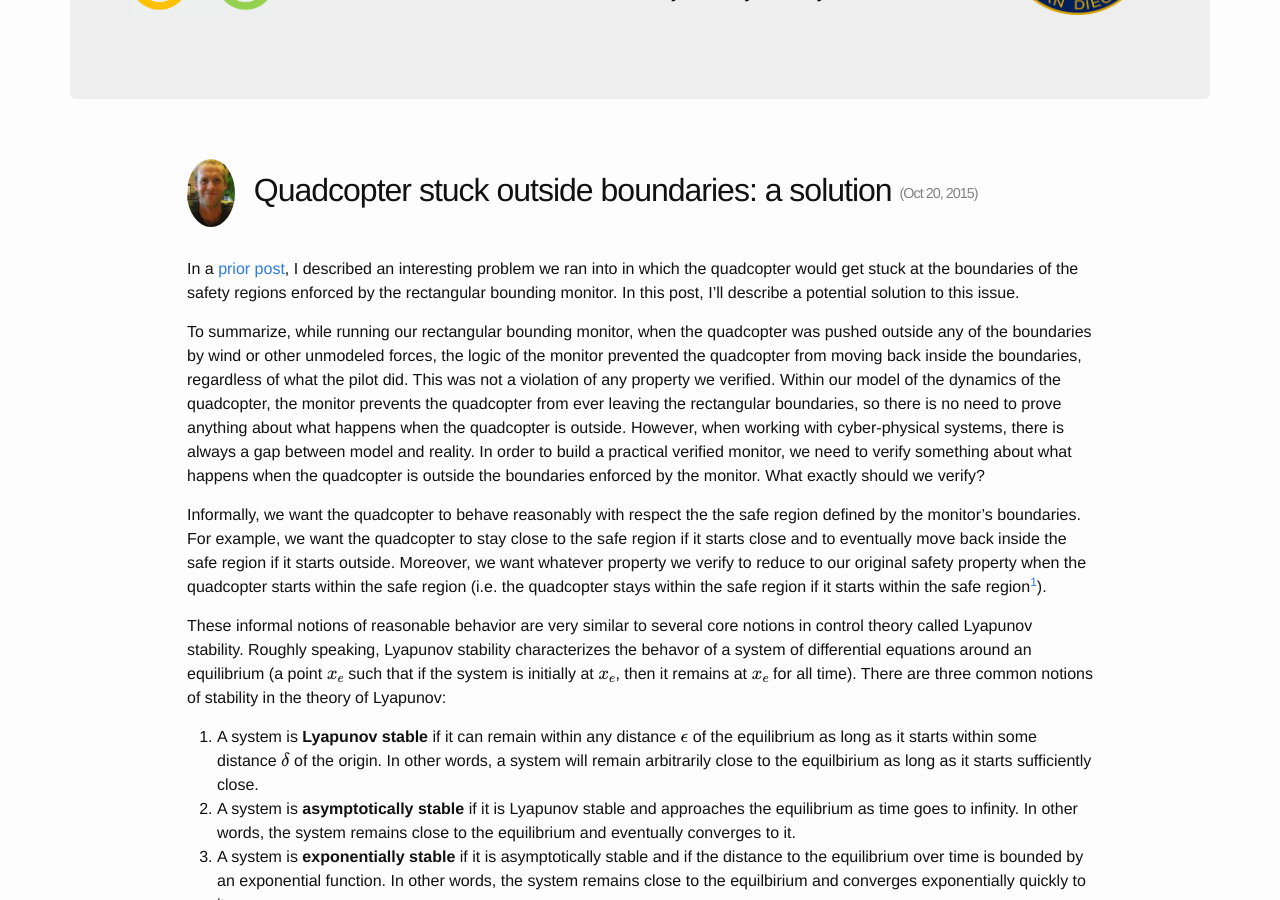
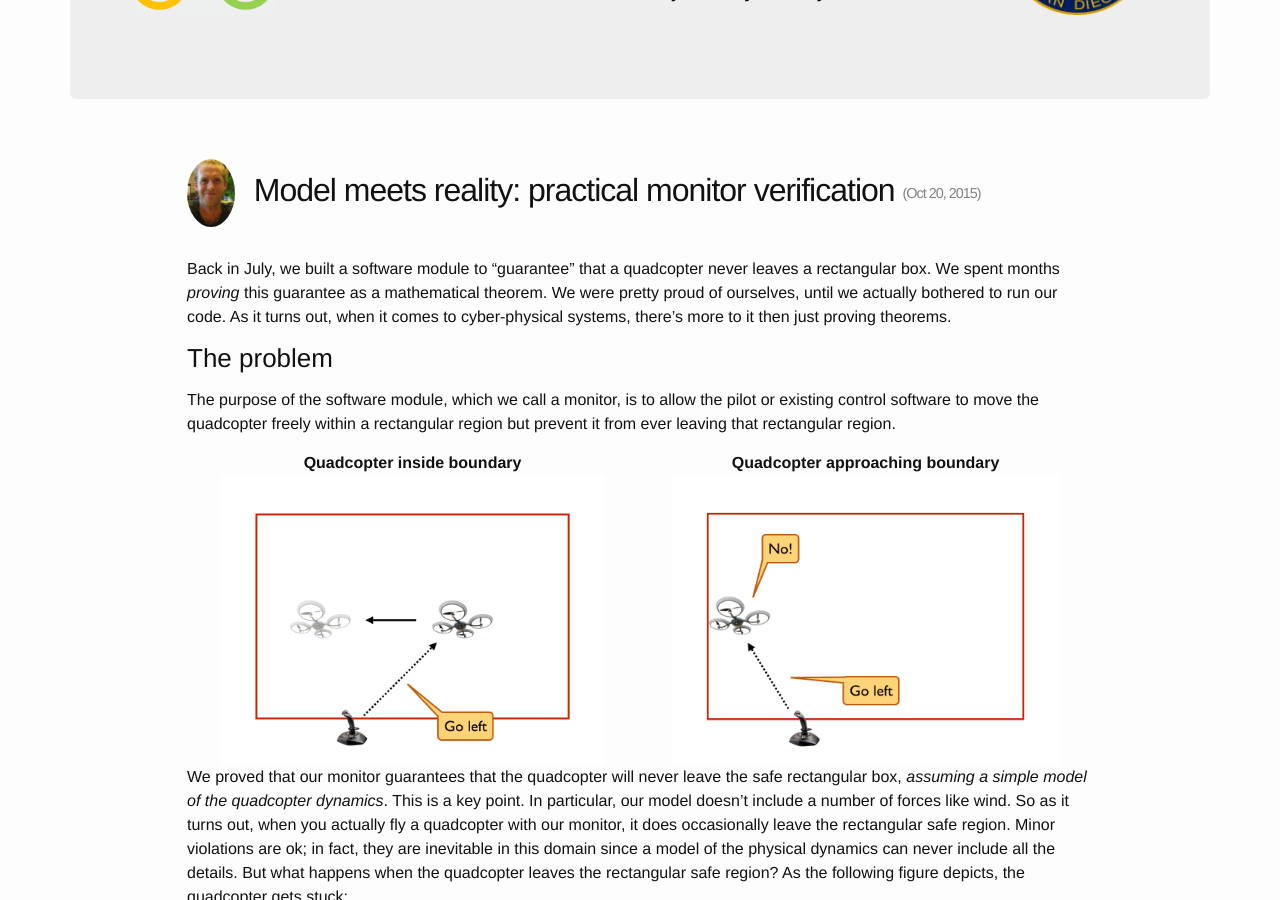
Before and after one commit to UCSD-PL/veridrone, a Jekyll site: the page built from _posts/2015-10-20-quadcopter-stuck-solution.markdown, in a window 1280 px wide and 900 px high, scrolled down 239 px. Built offline with Jekyll 4.4.1, drawn with Linux system fonts in a browser that asks for light colours; nearby versions of some CDN libraries; formulas are drawn with MathJax 3; some of the changed text lies outside the part shown.

Commit message:
Update to post.

```diff
--- a/_posts/2015-10-20-quadcopter-stuck-solution.markdown
+++ b/_posts/2015-10-20-quadcopter-stuck-solution.markdown
@@ -1,29 +1,58 @@
 ---
 layout: post
-title:  "Quadcopter stuck outside boundaries: a solution"
+title:  "Model meets reality: practical monitor verification"
 date:   2015-10-20 11:12:27
 author: daricket
 categories: quadcopter test
 ---
 
-In a [prior post]({{ site.baseurl }}{% post_url 2015-08-07-quadcopter-stuck %}),
-I described an interesting problem we ran into in which the quadcopter
-would get stuck at the boundaries of the safety regions enforced by the
-rectangular bounding monitor. In this post, I'll describe a potential solution
-to this issue.
+Back in July, we built a software module to "guarantee" that a quadcopter
+never leaves a rectangular box. We spent months *proving* this guarantee as
+a mathematical theorem. We were pretty proud of ourselves, until we
+actually bothered to run our code. As it turns out, when it comes to
+cyber-physical systems, there's more to it then just proving theorems.
 
-To summarize, while running our rectangular bounding monitor, when the
-quadcopter was pushed outside any of the boundaries by wind or other
-unmodeled forces, the logic of the monitor prevented the quadcopter from
-moving back inside the boundaries, regardless of what the pilot did. This
-was not a violation of any property we verified. Within our model of the
-dynamics of the quadcopter, the monitor prevents the quadcopter from ever
-leaving the rectangular boundaries, so there is no need to prove anything
-about what happens when the quadcopter is outside. However, when working
-with cyber-physical systems, there is always a gap between model and
-reality. In order to build a practical verified monitor, we need to verify
-something about what happens when the quadcopter is outside the boundaries
-enforced by the monitor. What exactly should we verify?
+### The problem
+
+The purpose of the software module, which we call a monitor, is to allow
+the pilot or existing control software to move the quadcopter freely within
+a rectangular region but prevent it from ever leaving that rectangular
+region.
+
+Quadcopter inside boundary | Quadcopter approaching boundary
+:------------:|:-------------:
+![]({{ site.baseurl }}/images/pilot-within-box.jpg){: style="width:85%"} | ![]({{ site.baseurl }}/images/pilot-at-boundary.jpg){: style="width:85%"}
+
+We proved that our monitor guarantees that the quadcopter will never leave
+the safe rectangular box, *assuming a simple model of the quadcopter
+dynamics*. This is a key point. In particular, our model doesn't include a
+number of forces like wind. So as it turns out, when you actually fly a
+quadcopter with our monitor, it does occasionally leave the rectangular
+safe region. Minor violations are ok; in fact, they are inevitable in this
+domain since a model of the physical dynamics can never include all the
+details. But what happens when the quadcopter leaves the rectangular safe
+region? As the following figure depicts, the quadcopter gets stuck:
+
+![]({{ site.baseurl }}/images/pilot-outside-box.jpg){: style="width:45%"}
+
+A [prior post]({{ site.baseurl }}{% post_url 2015-08-07-quadcopter-stuck %})
+discusses why the quadcopter gets stuck. To summarize, while running
+our rectangular bounding monitor, when the quadcopter was pushed outside
+any of the boundaries by wind or other unmodeled forces, the logic of the
+monitor prevented the quadcopter from moving back inside the boundaries,
+regardless of what the pilot did.  In this post, I'm going to describe
+potential solutions to this issue.
+
+### Potential solutions
+
+This issue is not a violation of any property we verified. Within our model
+of the dynamics of the quadcopter, the monitor prevents the quadcopter from
+ever leaving the rectangular boundaries, so there is no need to prove
+anything about what happens when the quadcopter is outside. However, when
+working with cyber-physical systems, there is always a gap between model
+and reality. In order to build a practical verified monitor, we need to
+verify something about what happens when the quadcopter is outside the
+boundaries enforced by the monitor. What exactly should we verify?
 
 Informally, we want the quadcopter to behave reasonably with respect the
 the safe region defined by the monitor's boundaries. For example, we want
@@ -33,6 +62,8 @@ we want whatever property we verify to reduce to our original safety
 property when the quadcopter starts within the safe region (i.e. the
 quadcopter stays within the safe region if it starts within the safe
 region[^1]).
+
+![]({{ site.baseurl }}/images/move-back-inside.jpg){: style="width:45%"}
 
 These informal notions of reasonable behavior are very similar to several
 core notions in control theory called Lyapunov stability. Roughly speaking,
```
Also changed, not shown: images/move-back-inside.jpg (added), images/pilot-at-boundary.jpg (added), images/pilot-outside-box.jpg (added), images/pilot-within-box.jpg (added).
